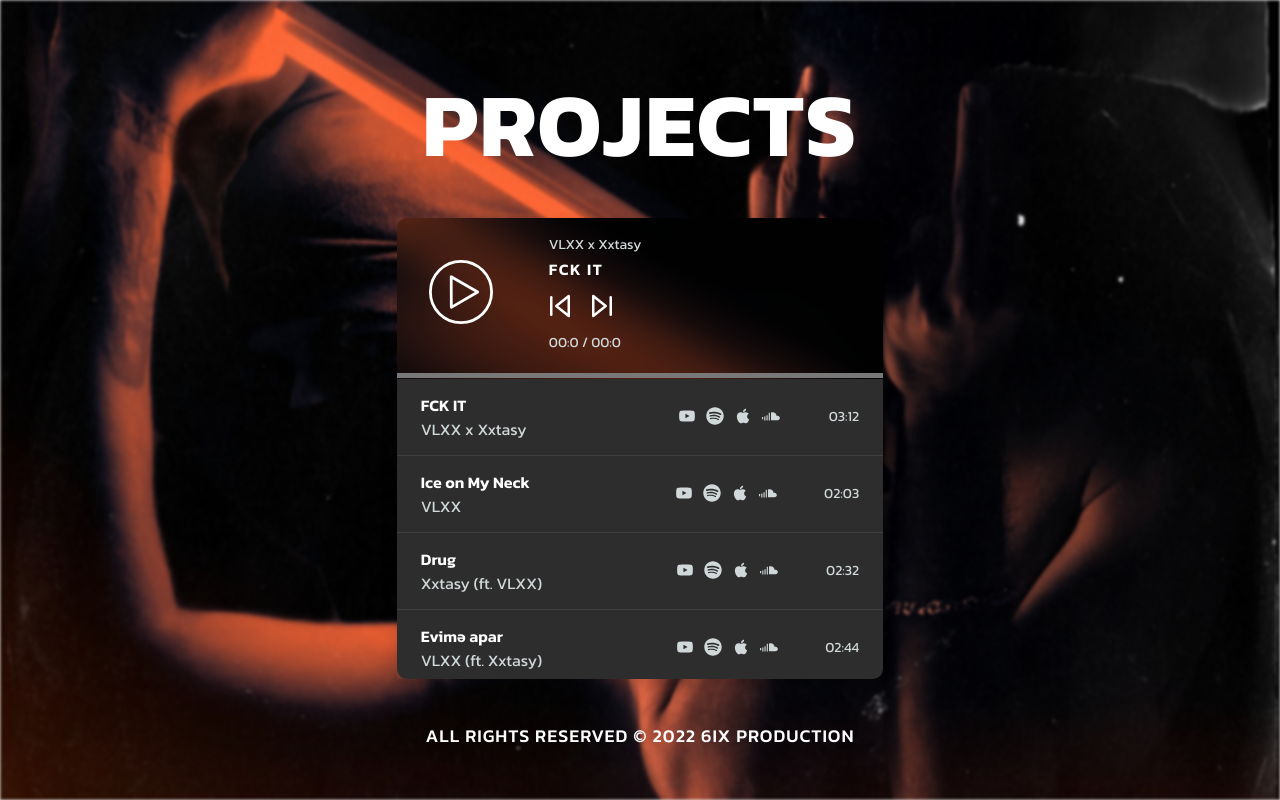
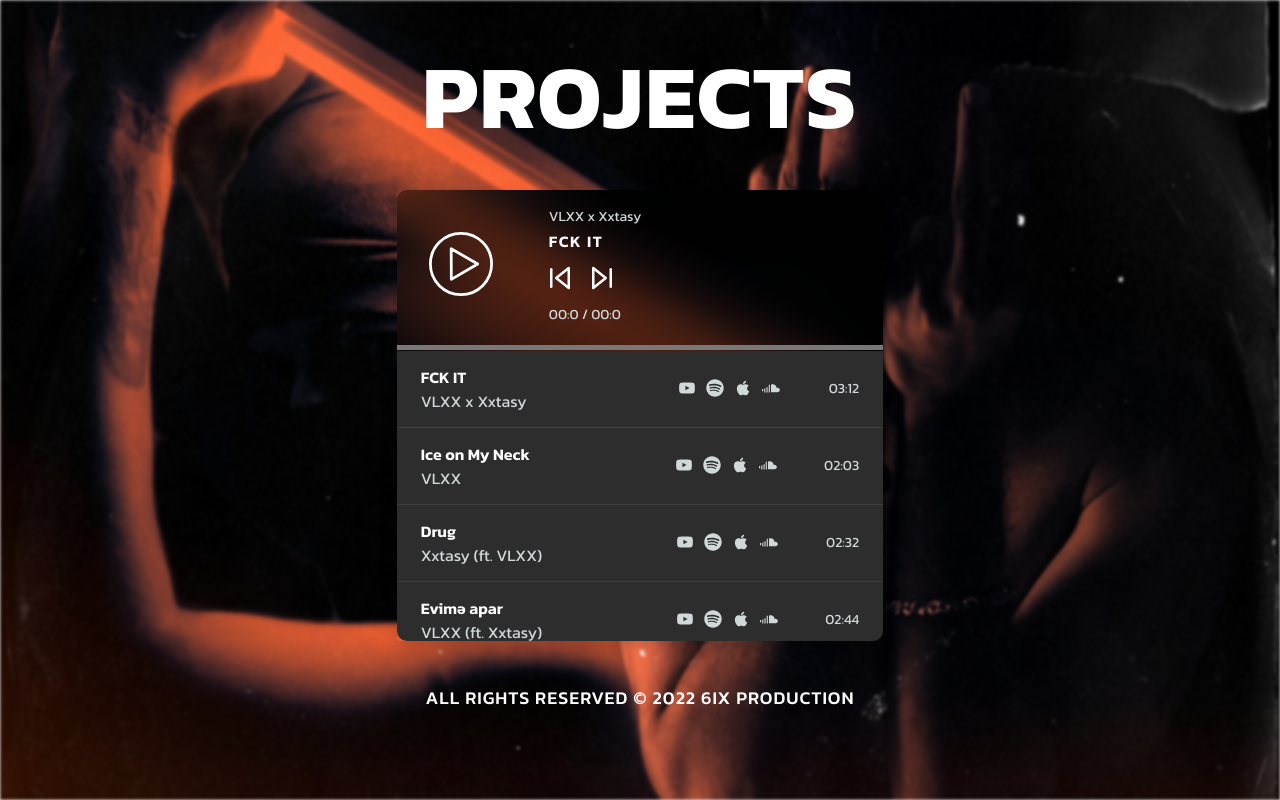
Before and after one commit to sabuhiteymurov/6ix-production, a React (Create React App) app: page / in a window 1280 px wide. Built offline with nearby package versions, Linux system fonts and the light colour scheme.

Commit message:
Update design

```diff
--- a/src/style/_home.scss
+++ b/src/style/_home.scss
@@ -16,7 +16,7 @@
   }
 
   &-title {
-    padding-top: 8rem;
+    padding-top: 5.2rem;
     color: #ffffff;
     font-weight: 800;
     font-size: 9rem;
@@ -129,7 +129,7 @@
 .music-container {
   overflow-y: auto;
   overflow-x: hidden;
-  height: 30rem;
+  height: 29rem;
   border-bottom-left-radius: 1rem;
   border-bottom-right-radius: 1rem;
   // CUSTOM SCROLLBAR
```
